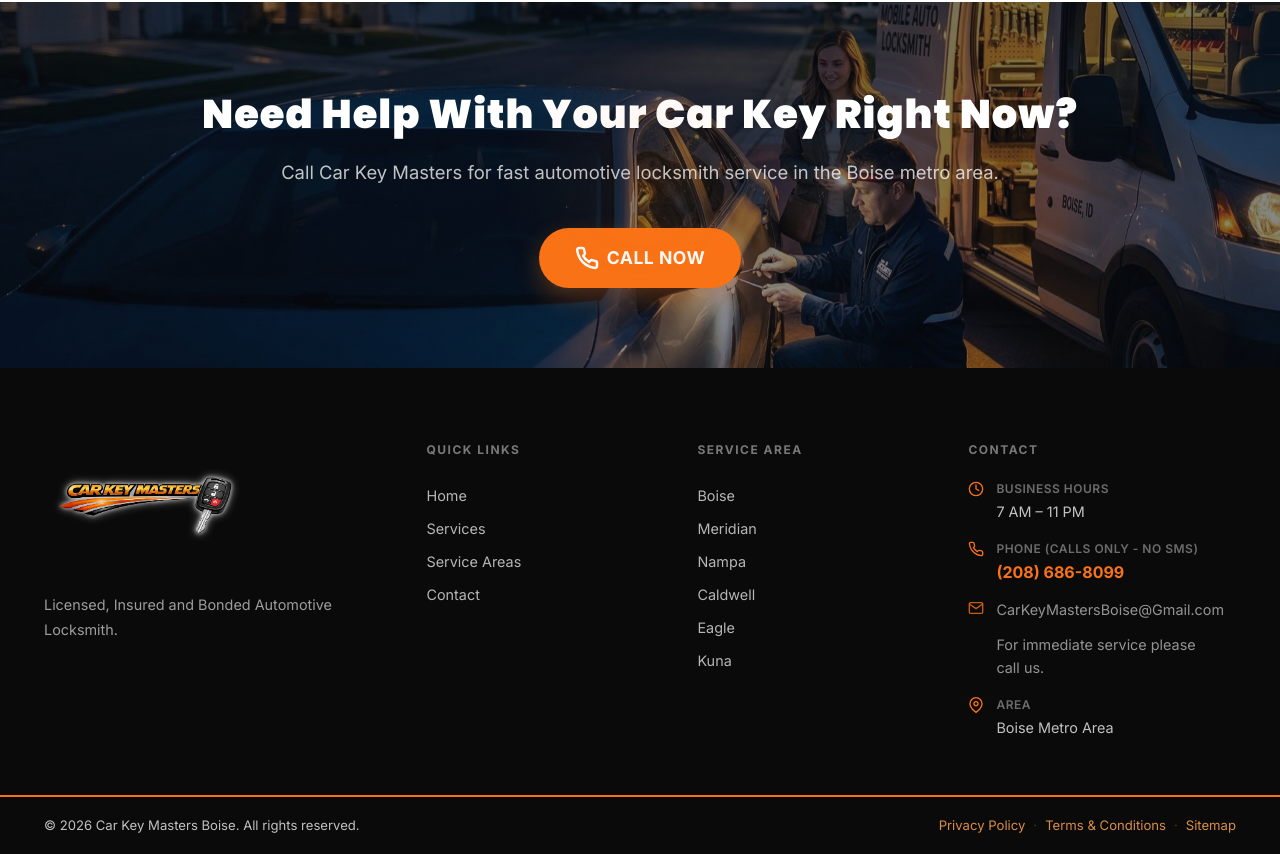
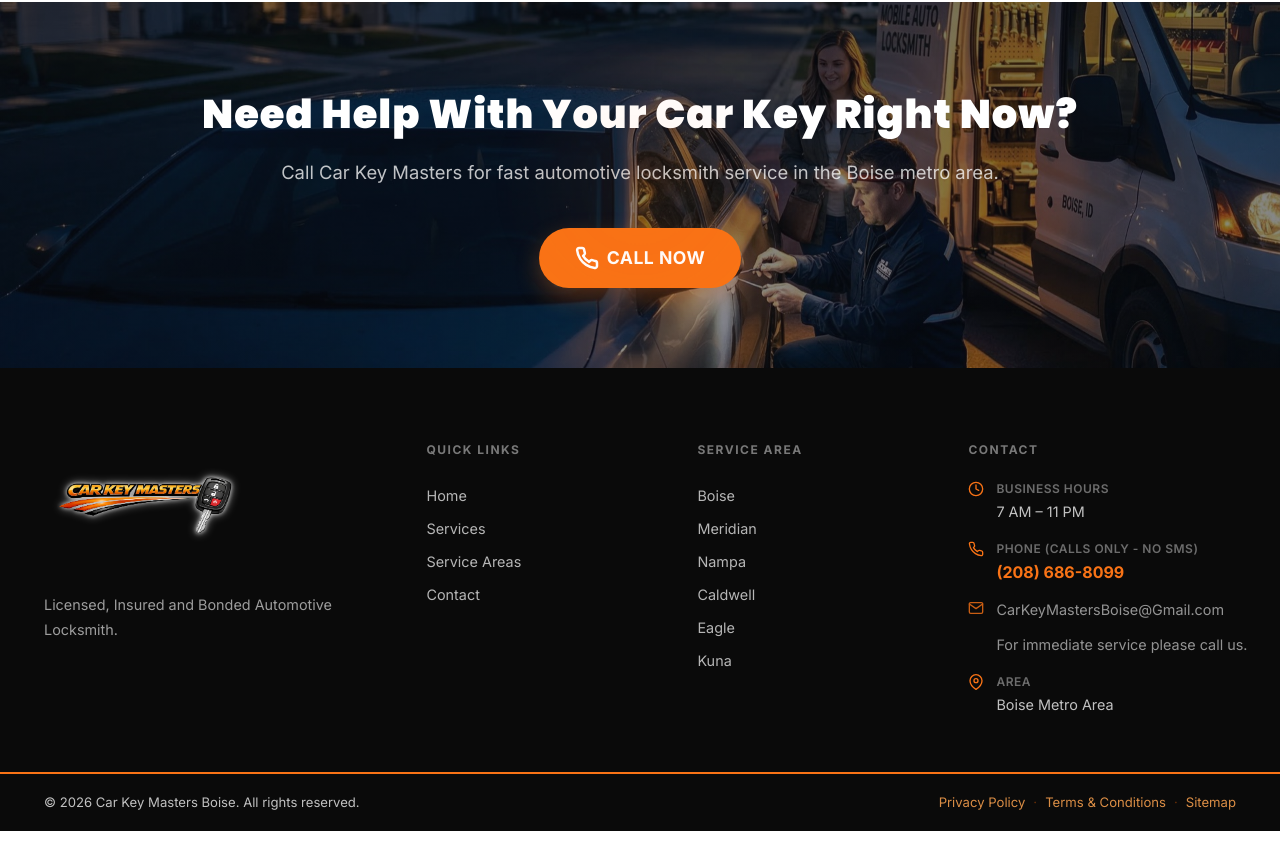
Before and after one commit to saskij/https-github.com-_-demo-locksmith, a Next.js app: page /en/service-areas/boise-locksmith in a window 1280 px wide. Shown: the part 2595-3449 px from the top of the page. After the commit the page ends 3426 px from the top, so only its background shows below. Built offline with nearby package versions, Linux system fonts and the light colour scheme.

Commit message:
Footer: force immediate service text to stay on one line

```diff
--- a/components/Footer.jsx
+++ b/components/Footer.jsx
@@ -87,7 +87,7 @@ export default function Footer() {
                             <div className="footer__contact-item" style={{ marginTop: '-4px', opacity: 0.8, fontSize: '0.9rem' }}>
                                 <svg width="16" height="16" viewBox="0 0 24 24" fill="none" style={{ opacity: 0 }}><circle cx="12" cy="12" r="10" /></svg>
                                 <div>
-                                    <span style={{ display: 'block', color: 'var(--text-light)' }}>{tr.immediateService}</span>
+                                    <span style={{ display: 'block', color: 'var(--text-light)', whiteSpace: 'nowrap' }}>{tr.immediateService}</span>
                                 </div>
                             </div>
                             <div className="footer__contact-item">
```
